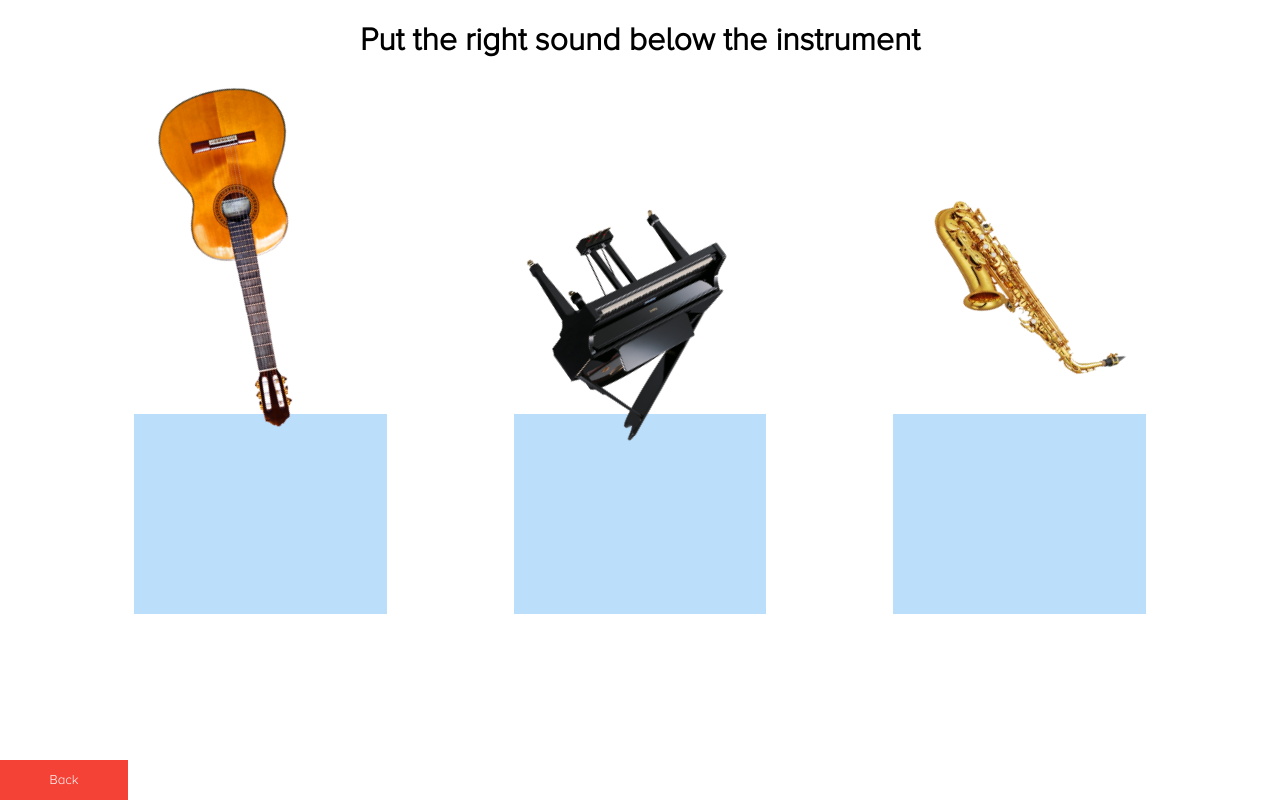
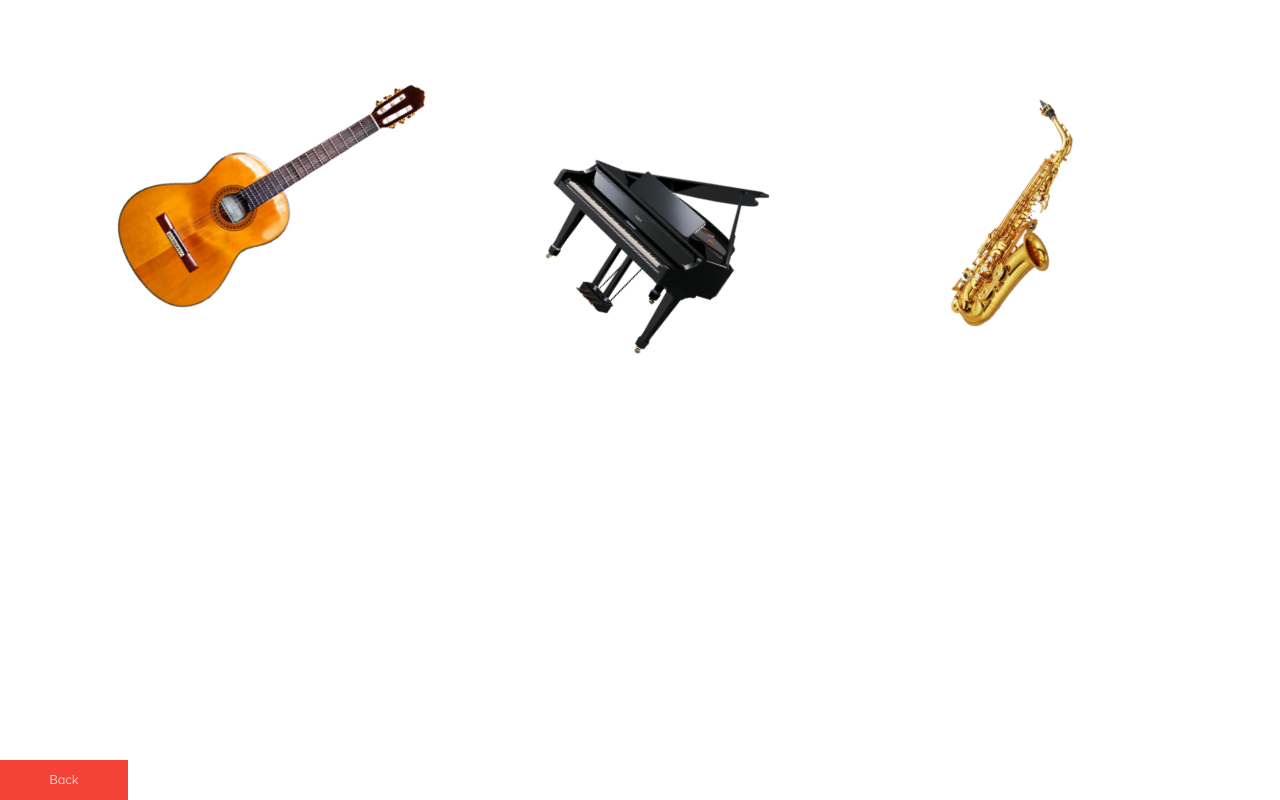
Before and after one commit to thibaut129/TUIOSamples, a website built with webpack: page index.ejs in a window 1280 px wide. Both pictures are taken after a click on the button "Music (using VideoElementWidget)". Built offline with nearby package versions, Linux system fonts and the light colour scheme; files whose address does not match are found by name; what tuiomanager would draw is missing.

Commit message:
Rotating pics only in the music example

```diff
--- a/src/examples.css
+++ b/src/examples.css
@@ -103,7 +103,7 @@ h1
 @keyframes rotate360 {
   to { transform: rotate(360deg); }
 }
-img { animation: 2s rotate360 infinite linear; }
+#music-container img { animation: 30s rotate360 infinite linear; }
 
 #healthy-container
 {
--- a/src/menu.js
+++ b/src/menu.js
@@ -112,19 +112,18 @@ function buildPuzzle(difficulty) {
 function buildMusic() {
   $('#app').empty();
   buildBackButton();
-  $('#app').append('<h1>Put the right sound below the instrument</h1>');
   $('#app').append('<div id="music-container"> </div>');
-  $('#music-container').append('<div class="music-subcontainer"><img src="assets/example-music/guitar.png" > <div class="music-target"></div> </div>');
-  $('#music-container').append('<div class="music-subcontainer"><img src="assets/example-music/piano.png" ><div class="music-target"></div> </div>');
-  $('#music-container').append('<div class="music-subcontainer"><img src="assets/example-music/saxophone.png" ><div class="music-target"></div> </div>');
+  $('#music-container').append('<div class="music-subcontainer"><img src="assets/example-music/guitar.png" >  </div>');
+  $('#music-container').append('<div class="music-subcontainer"><img src="assets/example-music/piano.png" > ');
+  $('#music-container').append('<div class="music-subcontainer"><img src="assets/example-music/saxophone.png" >  </div>');
 
   const fluteVid = new VideoElementWidget(50, 800, 150, 84, 0, 'assets/example-music/flute.mp4', 'B3', 'C9', '38', '3', '');
   $('#app').append(fluteVid.domElem);
-  const pianoVid = new VideoElementWidget(250, 800, 150, 84, 0, 'assets/example-music/piano.mp4', 'B3', 'C9', '38', '3', '');
+  const pianoVid = new VideoElementWidget(250, 100, 150, 84, 0, 'assets/example-music/piano.mp4', 'B3', 'C9', '38', '3', '');
   $('#app').append(pianoVid.domElem);
   const drumsVid = new VideoElementWidget(450, 800, 150, 84, 0, 'assets/example-music/drums.mp4', 'B3', 'C9', '38', '3', '');
   $('#app').append(drumsVid.domElem);
-  const guitarVid = new VideoElementWidget(650, 800, 150, 84, 0, 'assets/example-music/guitar.mp4', 'B3', 'C9', '38', '3', '');
+  const guitarVid = new VideoElementWidget(650, 100, 150, 84, 0, 'assets/example-music/guitar.mp4', 'B3', 'C9', '38', '3', '');
   $('#app').append(guitarVid.domElem);
   const saxophoneVid = new VideoElementWidget(850, 800, 150, 84, 0, 'assets/example-music/saxophone.mp4', 'B3', 'C9', '38', '3', '');
   $('#app').append(saxophoneVid.domElem);
```
